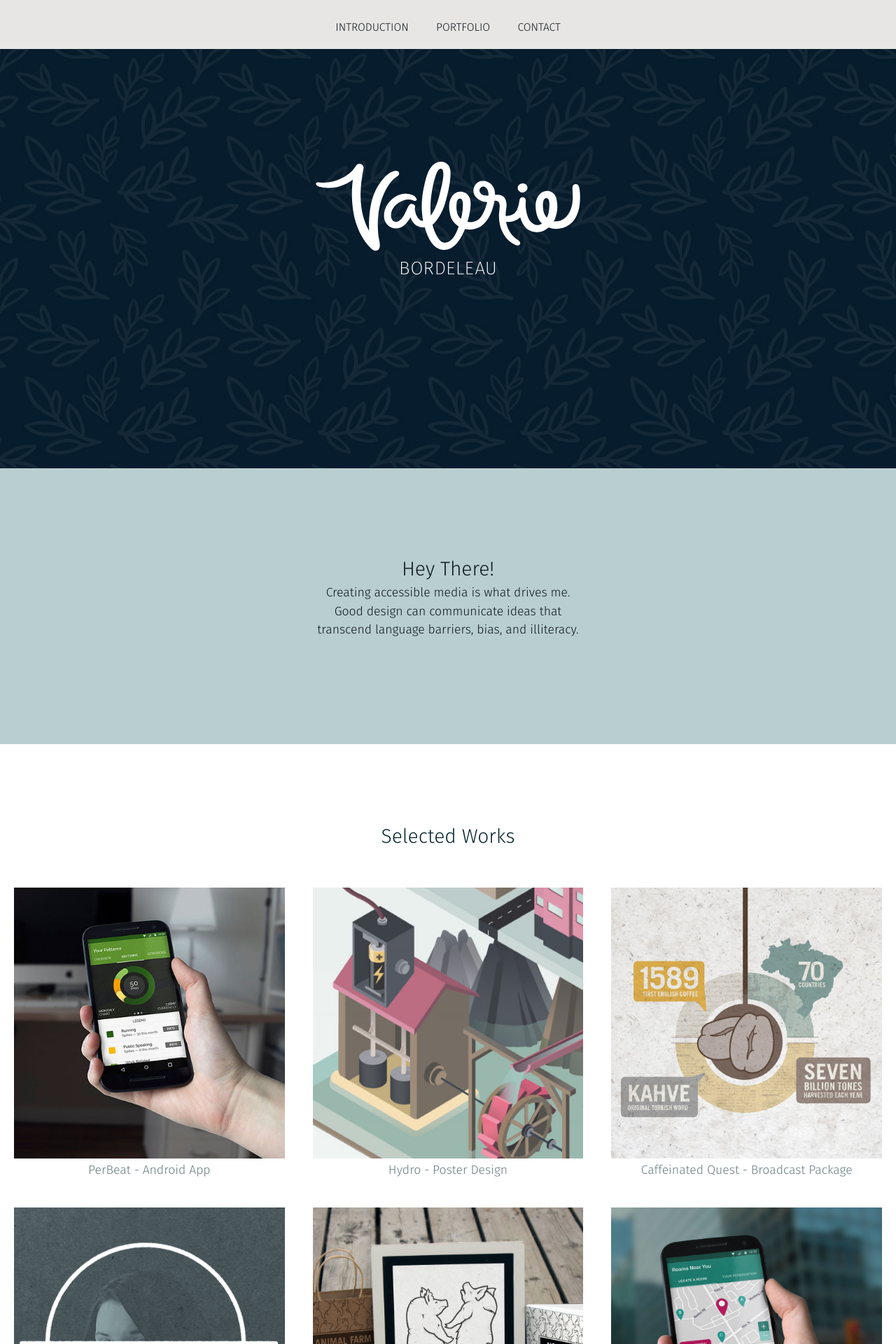
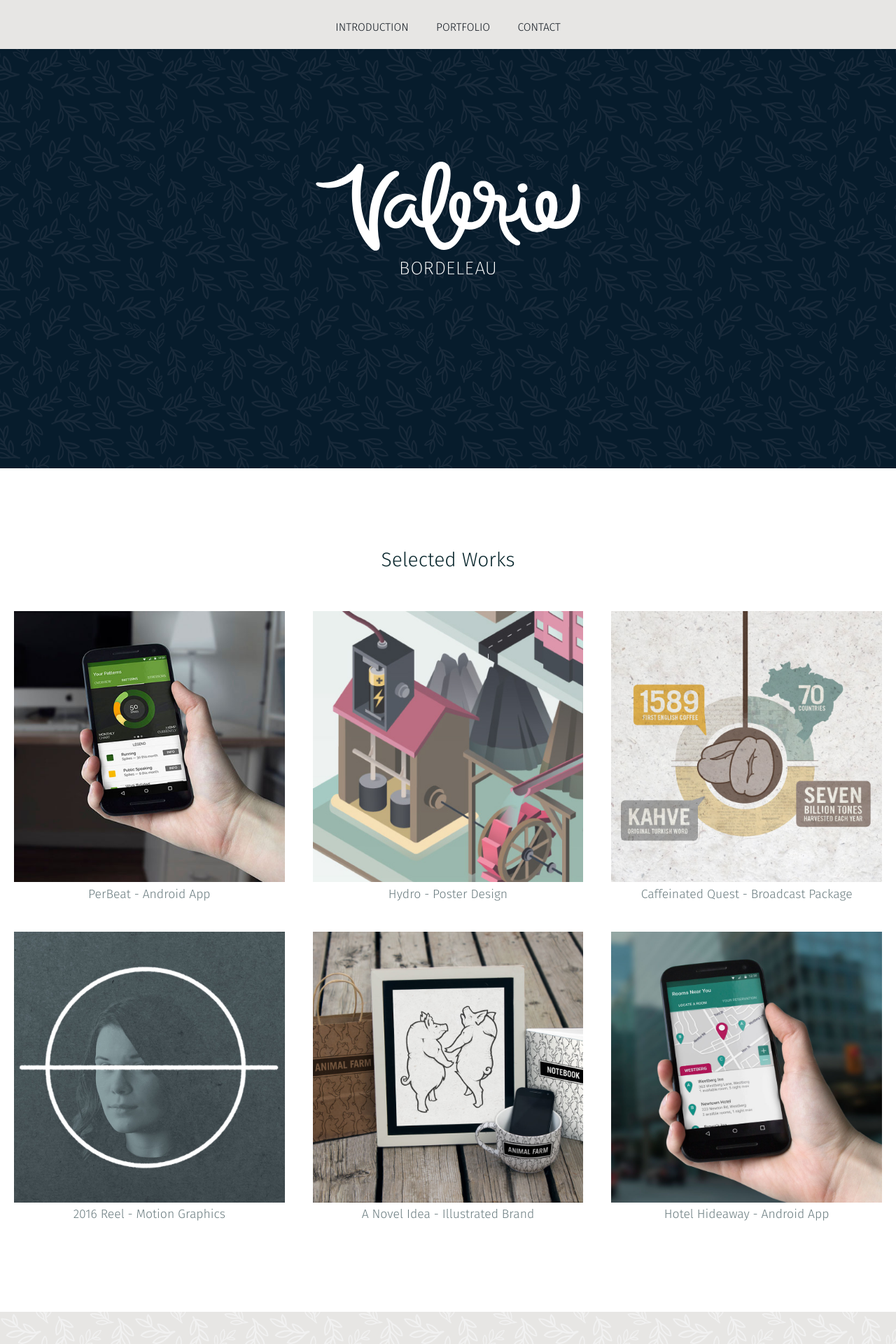
Before and after one commit to valeriebordeleau/portfolio-valerie-bordeleau, a Jekyll site: the page built from index.html, in a window 1280 px wide. Shown: the top 1920 px of the page at 70% size. Built offline with Jekyll 4.4.1, drawn with Linux system fonts in a browser that asks for light colours; nearby versions of some CDN libraries; comment, search, counter and statistics services are not loaded; a style sheet for code colours, icons or effects is not loaded.

Commit message:
swap out bkg and add place for max width

```diff
--- a/index.html
+++ b/index.html
@@ -11,8 +11,6 @@ title: Valerie Bordeleau Graphic Design · Ottawa, ON
 
         <h1 class="yotta text-center" id="top" href="{{site.baseurl}}/">
         <image src="artwork/wordmark-for-web.svg" class="wordmark">
-
-
             </h1>
         <div class="js-smooth-scroll text-center">
             <a href="#main" class="no-deco">
@@ -25,15 +23,6 @@ title: Valerie Bordeleau Graphic Design · Ottawa, ON
 
 <main id="main">
 
-<!-- Intro Blurb -->
-            <div class="grid intro gutter text-center" id="intro">
-                <div class="unit unit-s-1 unit-m-1 unit-l-1-3"></div>
-                <div class="unit unit-s-1 unit-m-1 unit-l-1-3 pad-b-2  pad-t-2">
-                    <h2 class="push-0 header">Hey There!</h2>
-                        <p>Creating accessible media is what drives me. Good design can communicate ideas that transcend language barriers, bias, and illiteracy.</p>
-                </div>
-                <div class="unit unit-s-1 unit-m-1 unit-l-1-3"></div>
-            </div>
 
 <!-- Portfolio -->
 
@@ -41,6 +30,8 @@ title: Valerie Bordeleau Graphic Design · Ottawa, ON
     <div class="portfolio" id="portfolio">
        <h2 class="text-center">Selected Works</h2>
 
+    <div class="text-center">
+        <div class="max-width">
             <div class="grid pieces piece-wrap">
                     <div class="unit unit-xs-1 unit-s-1 unit-m-1-2 unit-l-1-3 piece">
                         <div class="embed embed--1by1">
@@ -116,26 +107,11 @@ title: Valerie Bordeleau Graphic Design · Ottawa, ON
                     </div>
                     </div><!-- unit -->
 
-<!--
-
-            <div class="unit unit-xs-1 unit-s-1 unit-m-1-2 unit-l-1-3">
-                    <div class="embed embed--1by1">
-                        <div class="img-hover">
-                            <a href="{{site.baseurl}}/project-1/"><img src="{{site.baseurl}}/artwork/temp.jpg" alt="Novel Wordmarks and Textiles Case Study" class="embed__item img-hover"></a>
-                        </div>
-                    </div><!-- embed -->
-                </div><!-- unit -->
-<!--
-            <div class="unit unit-xs-1 unit-s-1 unit-m-1-2 unit-l-1-3">
-                    <div class="embed embed--1by1">
-                        <div class="img-hover">
-                            <a href="{{site.baseurl}}/branding/"><img src="{{site.baseurl}}/artwork/temp.jpg" alt="Valerie Bordeleau Personal Brand Case Study" class="embed__item img-hover"></a>
-                        </div>
-                    </div><!-- embed -->
                 </div><!-- unit -->
 
         </div><!-- grid -->
     </div><!-- portfolio -->
+    </div>
 </main>
-
+</div>
 <!-- Intro Blurb -->
```
Also changed, not shown: _includes/css/general.css (+31 -11 lines), artwork/pattern-white.svg (added), artwork/pattern.jpg (added), artwork/pattern.svg (added). Lines whose indentation alone changed are shown as unchanged.
